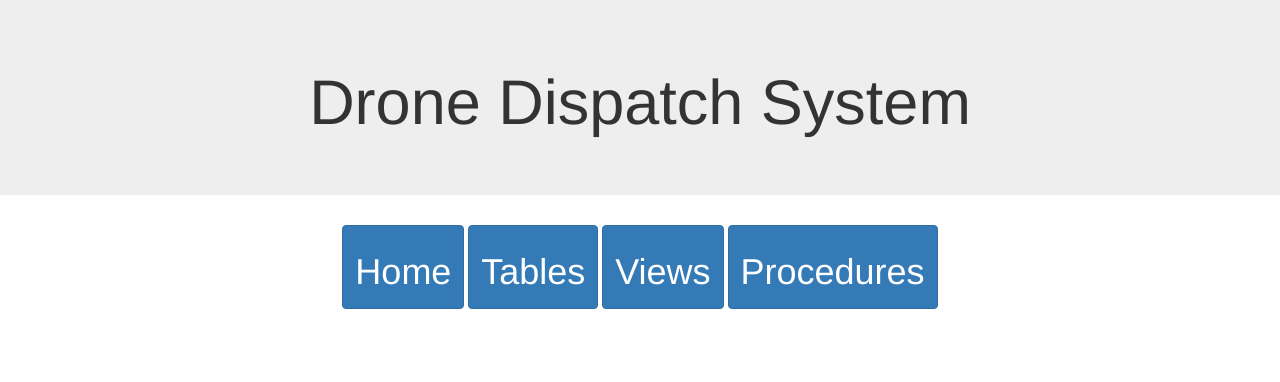
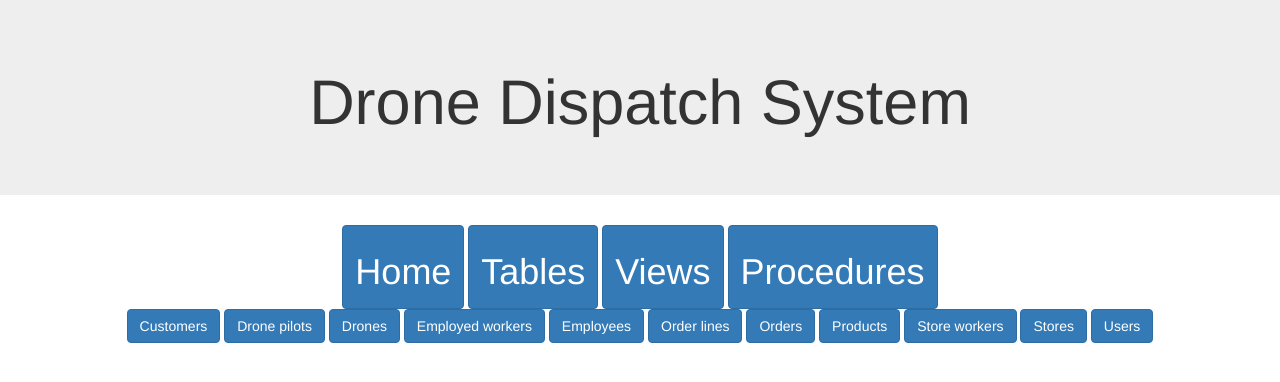
Before and after one commit to trupewate/CS4400phase4, a Flask app: page /tables in a window 1280 px wide. Shown: the top 382 px of the page. Run offline with Flask 3, Linux system fonts and the light colour scheme; some libraries are stand-ins or nearby versions.

Commit message:
tables section done, similar to views

```diff
--- a/app.py
+++ b/app.py
@@ -47,13 +47,20 @@ def views():
     return render_template('views.html')
 
 @app.route("/views/<name>")
+def show_view(name):
+    cursor.execute(f"SHOW columns FROM {name}")
+    columns = [column[0] for column in cursor.fetchall()]
+    cursor.execute(f"select * from {name}")
+    rows = cursor.fetchall()
+    return render_template('views.html', columns = columns, rows=rows)
+
+@app.route('/tables/<name>')
 def show_table(name):
     cursor.execute(f"SHOW columns FROM {name}")
     columns = [column[0] for column in cursor.fetchall()]
     cursor.execute(f"select * from {name}")
     rows = cursor.fetchall()
-
-    return render_template('views.html', columns = columns, rows=rows)
+    return render_template('tables.html', columns = columns, rows=rows)
 
 
 
--- a/templates/tables.html
+++ b/templates/tables.html
@@ -1 +1,37 @@
 {% extends 'base.html' %}
+
+tables = ['customers', 'drone_pilots', 'drones', 'employed_workers', 'employees', 'order_lines',
+          'orders', 'products', 'store_workers', 'stores', 'users']
+{% block body %}
+    <div class="row text-center">
+        <a class="col btn btn-primary" href="{{ url_for('show_table', name='customers') }}">Customers</a>
+        <a class="col btn btn-primary" href="{{ url_for('show_table', name='drone_pilots') }}">Drone pilots</a>
+        <a class="col btn btn-primary" href="{{ url_for('show_table', name='drones') }}"> Drones</a>
+        <a class="col btn btn-primary" href="{{ url_for('show_table', name='employed_workers') }}">Employed workers</a>
+        <a class="col btn btn-primary" href="{{ url_for('show_table', name='employees') }}">Employees</a>
+        <a class="col btn btn-primary" href="{{ url_for('show_table', name='order_lines') }}">Order lines</a>
+        <a class="col btn btn-primary" href="{{ url_for('show_table', name='orders') }}">Orders</a>
+        <a class="col btn btn-primary" href="{{ url_for('show_table', name='products') }}">Products</a>
+        <a class="col btn btn-primary" href="{{ url_for('show_table', name='store_workers') }}">Store workers</a>
+        <a class="col btn btn-primary" href="{{ url_for('show_table', name='stores') }}">Stores</a>
+        <a class="col btn btn-primary" href="{{ url_for('show_table', name='users') }}">Users</a>
+    </div>
+
+
+    <div class="container">
+        <table class="table">
+            <tr>
+                {% for col in columns %}
+                <td scope="col">{{col}}</th>
+                {% endfor %}
+            </tr>
+            {% for row in rows %}
+            <tr>
+                {% for entry in row %}
+                <td>{{entry}}</td>
+                {% endfor %}
+            </tr>
+            {% endfor %}
+        </table>
+    </div>
+{% endblock %}
```
Also changed, not shown: templates/views.html (+7 -7 lines).
